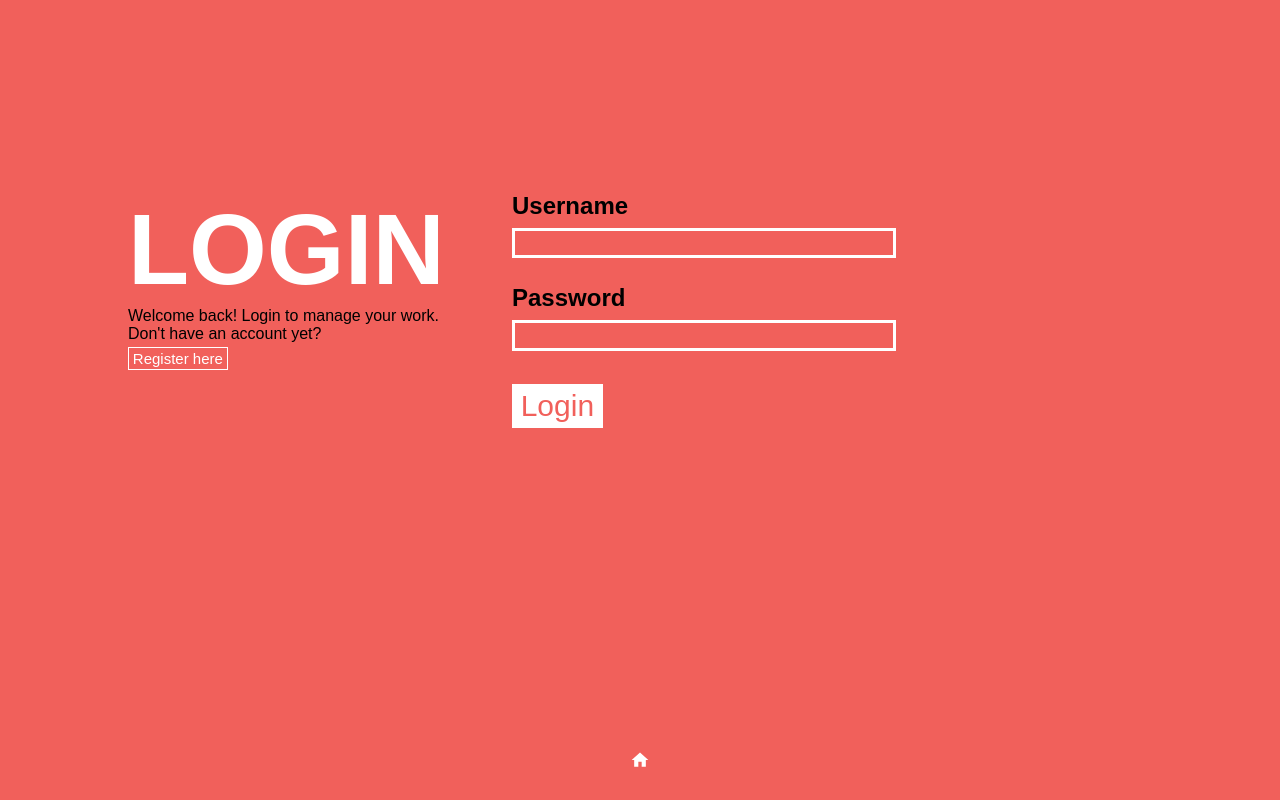
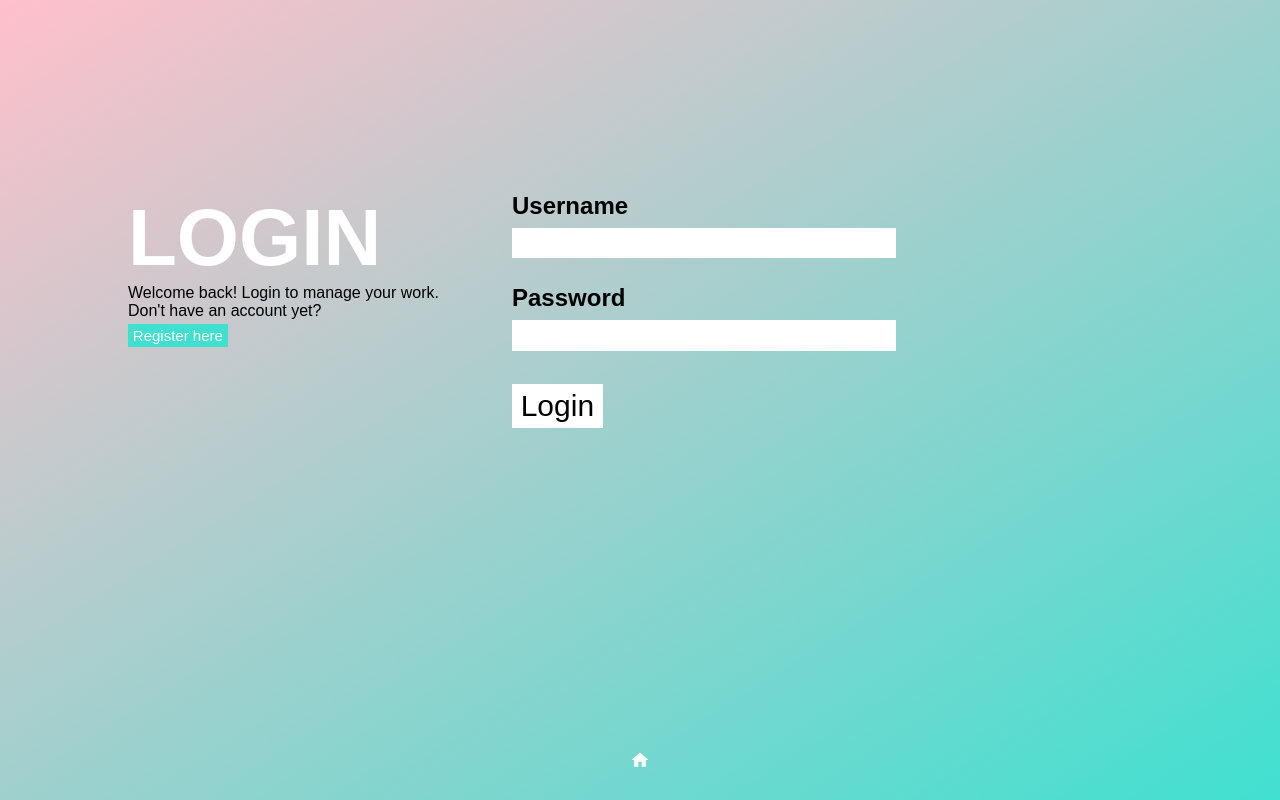
Before and after one commit to laesse/M306_schulmanager, a PHP site: page /user.php?status=1 in a window 1280 px wide. Run offline with PHP 8.4, Linux system fonts and the light colour scheme.

Commit message:
change color theme

```diff
--- a/homepage/index.php
+++ b/homepage/index.php
@@ -26,7 +26,7 @@ function showHome() {
 	<html>
 	<head>
 		<title>LeeSchoolassist: Home</title>
-		<meta name='theme-color' content='#f1605b'>
+		<meta name='theme-color' content='pink'>
 		<link rel='stylesheet' type='text/css' href='index.css'>
 		<link rel='shortcut icon' href='favicon.png' type='image/x-icon'/>
 		<meta name='viewport' content='width=device-width, initial-scale=1.0' />
--- a/homepage/user.css
+++ b/homepage/user.css
@@ -14,7 +14,7 @@ html, body {
 }
 
 body {
-	background-color: #f1605b;
+	background-image: linear-gradient(to top left, turquoise, pink);
 }
 
 /*--------------------------*/
@@ -53,7 +53,6 @@ body {
 /*--------------------------*/
 
 .divNavigation img {
-	background-color: #f1605b;
 	height: 20px;
 	margin-left: 5%;
 	margin-right: 5%;
@@ -77,7 +76,7 @@ button, form, h1, h2, img {
 
 h1 {
 	color: white;
-	font-size: 100px;
+	font-size: 80px;
 }
 
 /*--------------------------*/
@@ -98,13 +97,13 @@ button:hover {
 
 .btnRegister {
   	color: white;
-  	border: 1px solid white;
-	background-color: #f1605b;
+  	border: 1px solid turquoise;
+	background-color: turquoise;
 	font-size: 15px;
 }
 
 .btnLogin {
-  	color: #f1605b;
+  	color: black;
 	border: 1px solid white;
   	background-color: white;
 	font-size: 30px;
@@ -115,14 +114,14 @@ button:hover {
 /*--------------------------*/
 
 ::-webkit-scrollbar {
-	background: #f1605b;
+	background: turquoise;
 }
 
 /* Handle */
 ::-webkit-scrollbar-thumb {
   	background: white;
   	border-radius: 10px;
-	border: 2px solid #f1605b;
+	border: 2px solid pink;
 }
 
 /*--------------------------*/
@@ -130,13 +129,13 @@ button:hover {
 /*--------------------------*/
 
 input[type=text], input[type=password], input[type=email] {
-	background-color: #f1605b;
+	background-color: none;
 	width: 50%;
 	height: 5%;
   	margin: 8px 0;
   	border: 3px solid white;
   	outline: none;
-	color: white;
+	color: black;
 }
 
 input[type=text]:focus, input[type=password]:focus, input[type=email]:focus {
--- a/homepage/user.php
+++ b/homepage/user.php
@@ -48,7 +48,7 @@ function showLogin() {
 	<html>
 	<head>
 		<title>LeeSchoolassist: Login</title>
-		<meta name='theme-color' content='#f1605b'>
+		<meta name='theme-color' content='pink'>
 		<link rel='stylesheet' type='text/css' href='user.css'>
 		<link rel='shortcut icon' href='favicon.png' type='image/x-icon'/>
 		<meta name='viewport' content='width=device-width, initial-scale=1.0' />
@@ -159,7 +159,7 @@ function showRegistration() {
 	<html>
 	<head>
 		<title>LeeSchoolassist: Register</title>
-		<meta name='theme-color' content='#f1605b'>
+		<meta name='theme-color' content='pink'>
 		<link rel='stylesheet' type='text/css' href='user.css'>
 		<link rel='shortcut icon' href='favicon.png' type='image/x-icon'/>
 		<meta name='viewport' content='width=device-width, initial-scale=1.0' />
```
Also changed, not shown: homepage/index.css (+11 -12 lines).
